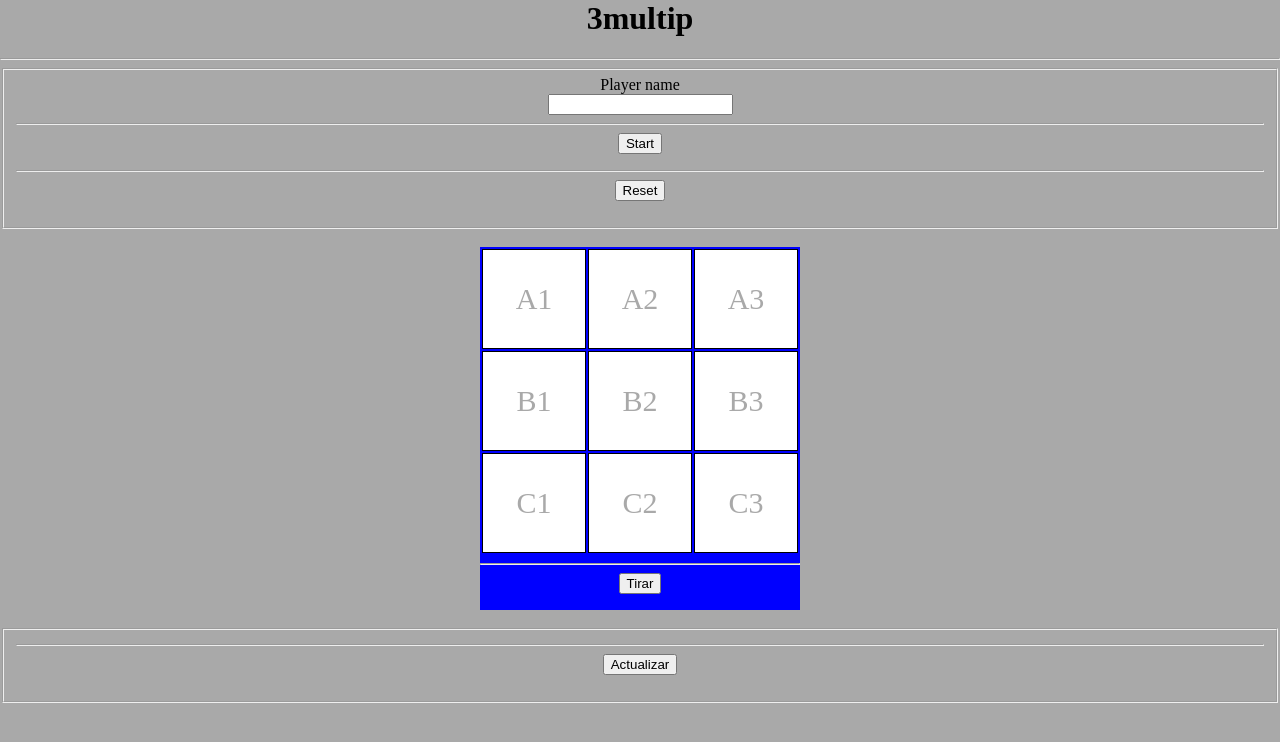
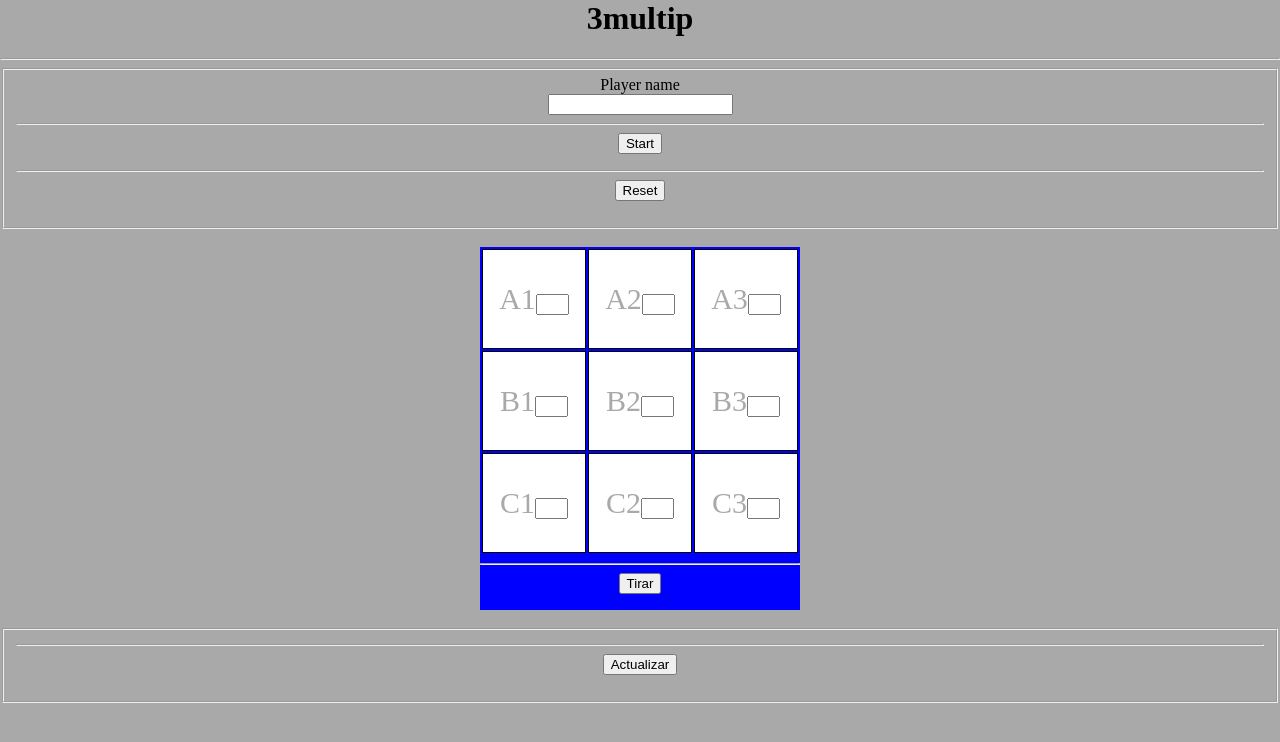
Before and after one commit to levilex/3multip, a PHP site: page / in a window 1280 px wide. Shown: the top 742 px of the page. Run offline with PHP 8.4, Linux system fonts and the light colour scheme.

Commit message:
Merge origin/GeneralBlue into GeneralBlue
Conflicts:
	core/controller.php
	core/model/dbfunctions.php
	core/model/model.php
	index.php

```diff
--- a/index.php
+++ b/index.php
@@ -32,19 +32,19 @@ include 'core/controller.php';
             <form id="tirar" method="post" action="index.php">
                 <table>
                     <tr>
-                        <td id="A1" class="celda">A1</td>
-                        <td id="A2" class="celda">A2</td>
-                        <td id="A3" class="celda">A3</td>
+                        <td id="A1" class="celda">A1<input id="A1" type="text" size="1" maxlenght="1"></td>
+                        <td id="A2" class="celda">A2<input id="A2" type="text" size="1" maxlenght="1"></td>
+                        <td id="A3" class="celda">A3<input id="A3" type="text" size="1" maxlenght="1"></td>
                     </tr>
                     <tr>
-                        <td id="B1" class="celda">B1</td>
-                        <td id="B2" class="celda">B2</td>
-                        <td id="B3" class="celda">B3</td>
+                        <td id="B1" class="celda">B1<input id="B1" type="text" size="1" maxlenght="1"></td>
+                        <td id="B2" class="celda">B2<input id="B2" type="text" size="1" maxlenght="1"></td>
+                        <td id="B3" class="celda">B3<input id="B3" type="text" size="1" maxlenght="1"></td>
                     </tr>
                     <tr>
-                        <td id="C1" class="celda">C1</td>
-                        <td id="C2" class="celda">C2</td>
-                        <td id="C3" class="celda">C3</td>
+                        <td id="C1" class="celda">C1<input id="C1" type="text" size="1" maxlenght="1"></td>
+                        <td id="C2" class="celda">C2<input id="C2" type="text" size="1" maxlenght="1"></td>
+                        <td id="C3" class="celda">C3<input id="C3" type="text" size="1" maxlenght="1"></td>
                     </tr>
                 </table>
                 <hr>
```
